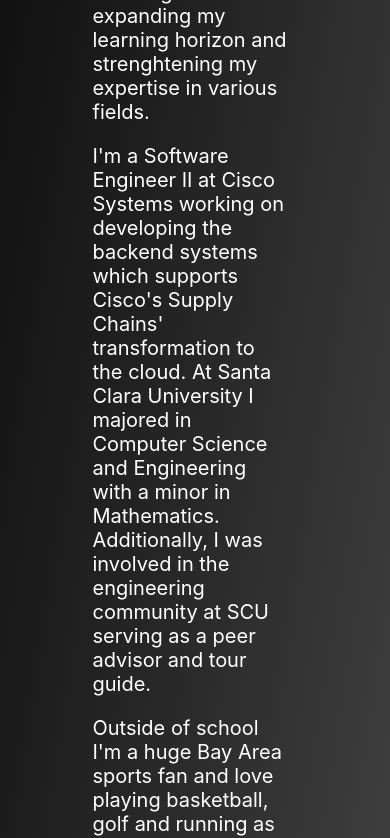
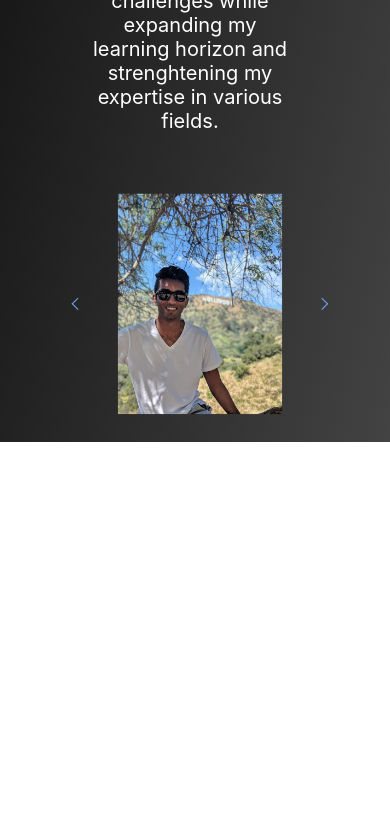
Before and after one commit to siddcv/personalwebsite, a React (Create React App) app: page / in a window 390 px wide. Shown: the part 1156-1994 px from the top of the page. After the commit the page ends 1598 px from the top, so only its background shows below. Built offline with nearby package versions, Linux system fonts and the light colour scheme.

Commit message:
responsiveness

```diff
--- a/src/components/Contact.js
+++ b/src/components/Contact.js
@@ -12,7 +12,7 @@
         window.scrollTo(0, 0); // Scroll to the top of the page
     }, []);
     const pStyle = {
-        fontSize: '20px',
+        fontSize: '2vh',
       };
     return (
         <div class="mainBox">
--- a/src/components/Landing.js
+++ b/src/components/Landing.js
@@ -71,7 +71,7 @@
                             I'm passionate about problem solving and am driven by curiosity and building strong interpersonal relationships.
                             I love finding unique solutions to challenges while expanding my learning horizon and strenghtening my expertise in various fields.
                         </p>
-                        <p>
+                        {/* <p>
                             I'm a Software Engineer II at Cisco Systems working on developing the backend systems which supports Cisco's Supply Chains' transformation to the cloud.
                             At Santa Clara University I majored in Computer Science and Engineering with a minor in Mathematics.
                             Additionally, I was involved in the engineering community at SCU serving as a peer advisor and tour guide.
@@ -79,7 +79,7 @@
                         <p>
                             Outside of school I'm a huge Bay Area sports fan and love playing basketball, golf and running as well as watching 49ers football in my spare time.
                             Furthermore I'm an avid podcast listener, stand up comedy enthusiast and would love to hear recommendations.
-                        </p>
+                        </p> */}
                     </div>
                 </div>
                 {/*<div class="arrowu"><a class="arrowup"></a></div>*/}
--- a/src/css/Experience.css
+++ b/src/css/Experience.css
@@ -172,12 +172,25 @@
     align-items: center;
     justify-content: center;
   }
+  @media only screen and (max-width:1050px) {
+    .gradient-text {
+font-size: 60px;
+    }
+
+}
 
   .summary{
     font-size: 25px;
     padding:2.5% 20% 0% 20%;
     font-family: sans-serif;
   }
+
+  @media only screen and (max-width:1050px) {
+    .summary {
+font-size: 20px;
+    }
+
+}
 
   .flexy{
     display: flex;
--- a/src/css/Home.css
+++ b/src/css/Home.css
@@ -83,6 +83,9 @@
 #secondsection{
     height:90vh;
     padding-top:8%;
+    display: flex;
+    justify-content: center;
+    align-items: center;
 }
 
 .first-col{
@@ -96,6 +99,7 @@
 @media (max-width: 1050px) {
     .first-col {
       flex-basis: 100%; /* Full width for small screens */
+      text-align: center;
     }
     .first-col:nth-child(1) { order: 2; }
     .first-col:nth-child(2) { order: 1; }
@@ -205,7 +209,6 @@
         .flexcontainer{
           flex-direction: column;
           justify-content: space-evenly;
-          height:80vh
         }}
     @media (max-width: 1050px) {
         .mypic{
@@ -213,6 +216,11 @@
         }}
 
         @media (max-width: 1050px) {
+            .flex1{
+              padding-top: 20%;
+            }}
+
+        /* @media (max-width: 1050px) {
             #secondsection{
               min-height:150vh;
             }}
@@ -220,4 +228,4 @@
             @media (max-width: 925px) {
                 #secondsection{
                   min-height:180vh;
-                }}
+                }} */
--- a/src/css/Nav.css
+++ b/src/css/Nav.css
@@ -38,7 +38,6 @@
 
         .navbar a {
             float: left;
-            font-size: 20px;
             color: white;
             text-align: center;
             padding: 14px 25px;
--- a/src/css/slideshow.css
+++ b/src/css/slideshow.css
@@ -15,7 +15,7 @@
     }*/
     .slider {
         position: relative;
-        height: 80vh;
+        /* height: 80vh; */
         display: flex;
         justify-content: center;
         align-items: center;
@@ -37,9 +37,18 @@
 
 }
 
+@media only screen and (max-width:1050px) {
+    .slider {
+        width: 75vw ;
+        margin-left: -20%;
+        padding-bottom: 15%;
+    }
+
+}
+
     .slider {
         position: relative;
-        height: 80vh;
+        /* height: 80vh; */
         display: flex;
         justify-content: center;
         align-items: center;
```
